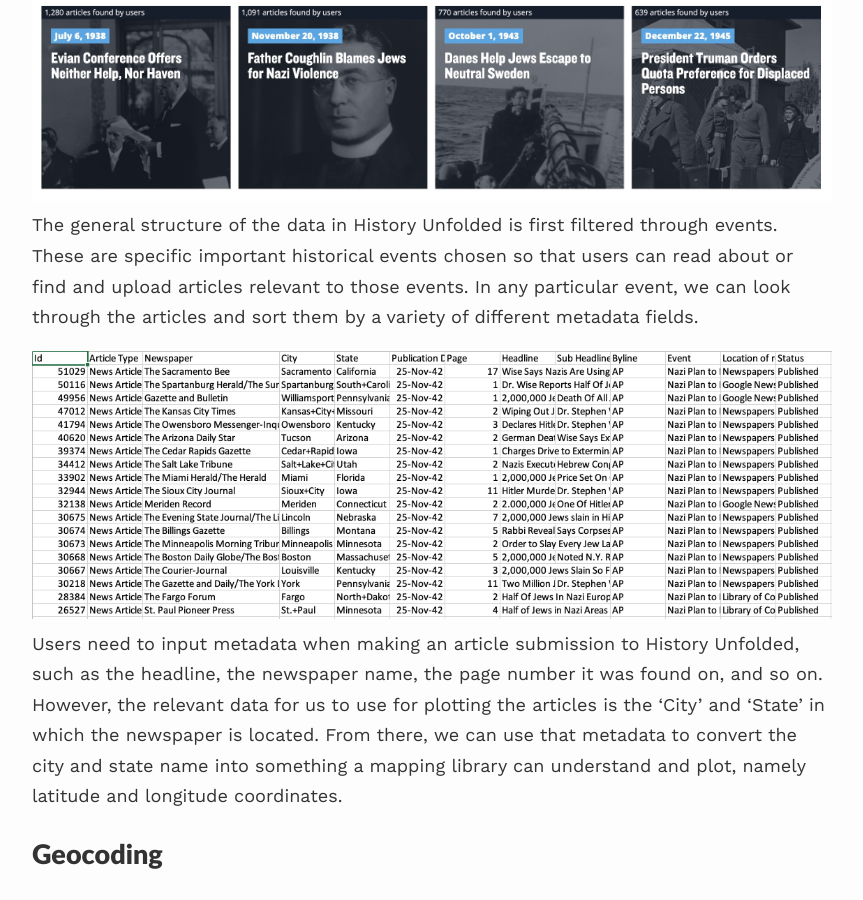
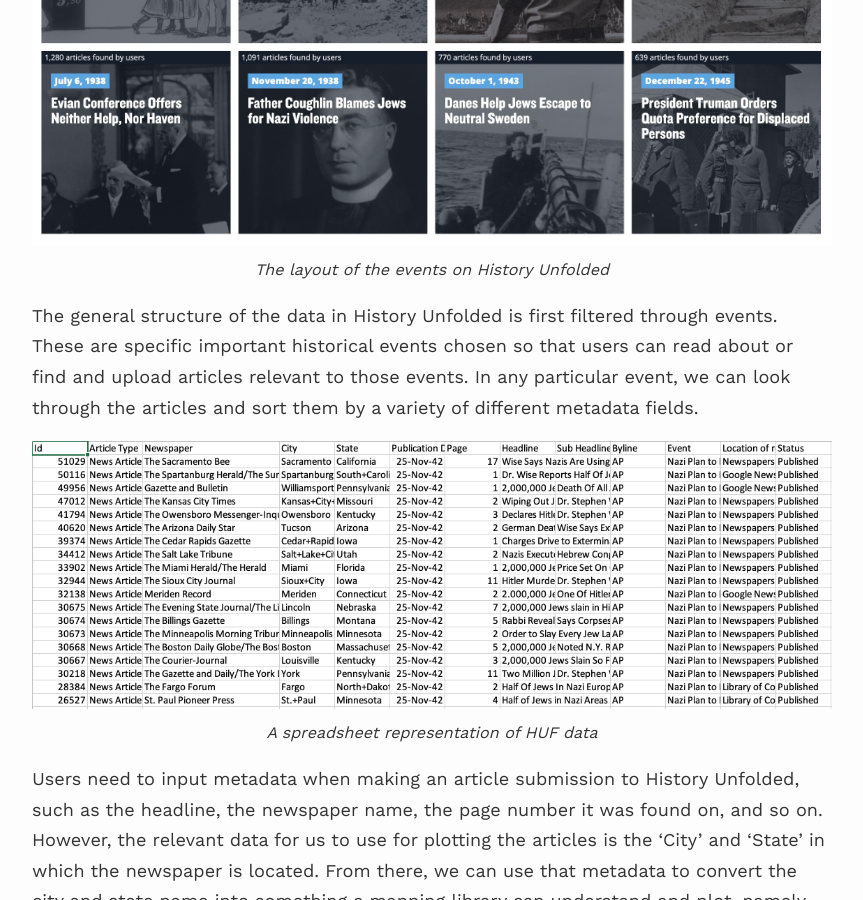
Before and after one commit to joelsjlee/web-2022, a Jekyll site: the page built from _projects/01-mapping.md, in a window 1280 px wide and 900 px high, scrolled down 1116 px. Shown: the whole window, without its empty margins (208-1071 px from the left). Built offline with Jekyll 4.4.1, drawn with Linux system fonts in a browser that asks for light colours; nearby versions of some CDN libraries; some of the changed text lies outside the part shown.

Commit message:
add image captions and alt text

```diff
--- a/_projects/01-mapping.md
+++ b/_projects/01-mapping.md
@@ -4,7 +4,9 @@
 description: History Unfolded Metadata visualized with Leaflet
 # img: map-thumbnail.jpg
 ---
-![](../../assets/images/huf-logo.jpg)
+![The History Unfolded Logo](../../assets/images/huf-logo.jpg)
+*The History Unfolded Logo*
+
 [History Unfolded](https://newspapers.ushmm.org/) is a citizen history project of the United States Holocaust Memorial Museum in Washington, DC. It relies on the power of crowdsourcing to create a unique dataset of newspaper articles so that we can better understand what news Americans had access to throughout the Holocaust.
 
 While the project currently allows for users to look through events and their articles in list form, the metadata that users input when uploading an article can be transformed into geographic data. This blog post aims to show the process of taking citizen history metadata and turning it into a useful interactive map, but also serves as an example of how metadata in collections broadly can be used in unique ways to create new visualizations.
@@ -13,10 +15,14 @@
 
 The Data
 ------------
-![](../../assets/images/huf-events.jpg)
+![The layout of the events on History Unfolded](../../assets/images/huf-events.jpg)
+*The layout of the events on History Unfolded*
+
 The general structure of the data in History Unfolded is first filtered through events. These are specific important historical events chosen so that users can read about or find and upload articles relevant to those events. In any particular event, we can look through the articles and sort them by a variety of different metadata fields.
 
-![](../../assets/images/huf-backend.jpg)
+![A spreadsheet representation of HUF data](../../assets/images/huf-backend.jpg)
+*A spreadsheet representation of HUF data*
+
 Users need to input metadata when making an article submission to History Unfolded, such as the headline, the newspaper name, the page number it was found on, and so on. However, the relevant data for us to use for plotting the articles is the ‘City’ and ‘State’ in which the newspaper is located. From there, we can use that metadata to convert the city and state name into something a mapping library can understand and plot, namely latitude and longitude coordinates.
 
 Geocoding
@@ -50,8 +56,12 @@
 
 Application
 ------------
-![](../../assets/images/huf-map.jpg)
-![](../../assets/images/huf-marker.jpg)
+![The initial view of the map](../../assets/images/huf-map.jpg)
+*The initial view of the map*
+
+![The view of the map when a marker is clicked on](../../assets/images/huf-marker.jpg)
+*The view of the map when a marker is clicked on*
+
 The working version for the interactive map can be found [here](https://huf-map-git-byline-joelsjlee.vercel.app/). The map’s data points are categorized, like the website, by events that you can switch from by the top dropdown bar. All points for each event are displayed and you can click on any numbered cluster to reveal their points, and then any marker point to open the sidebar and get all the relevant metadata for a particular point. There are a couple widgets that were added to the map to make it more interactive.
 
 1. Sidebar (from [sidebar-v2](https://github.com/Turbo87/sidebar-v2))
```
Also changed, not shown: _projects/02-recordlinkage.md (+5 -0 lines), _projects/05-penn.md (renamed from _projects/03-penn.md, +12 -0 lines).
